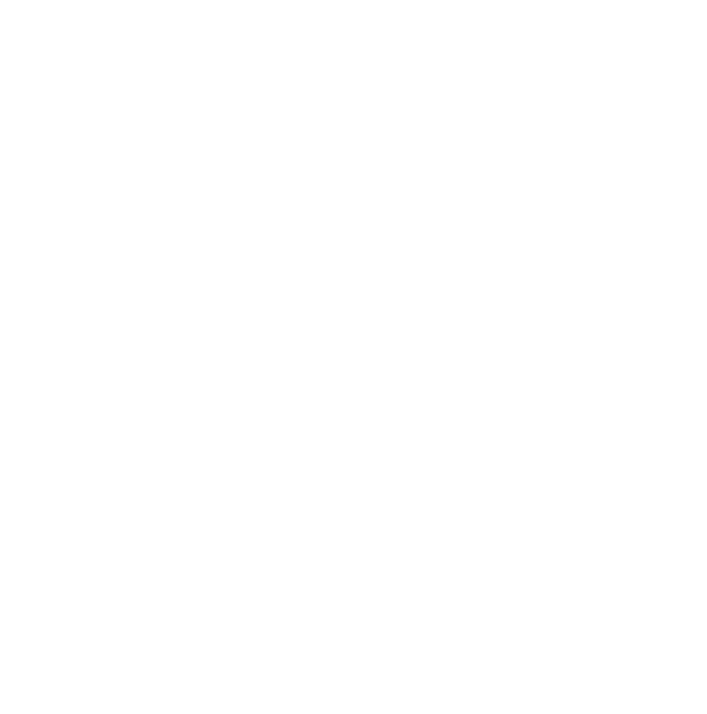
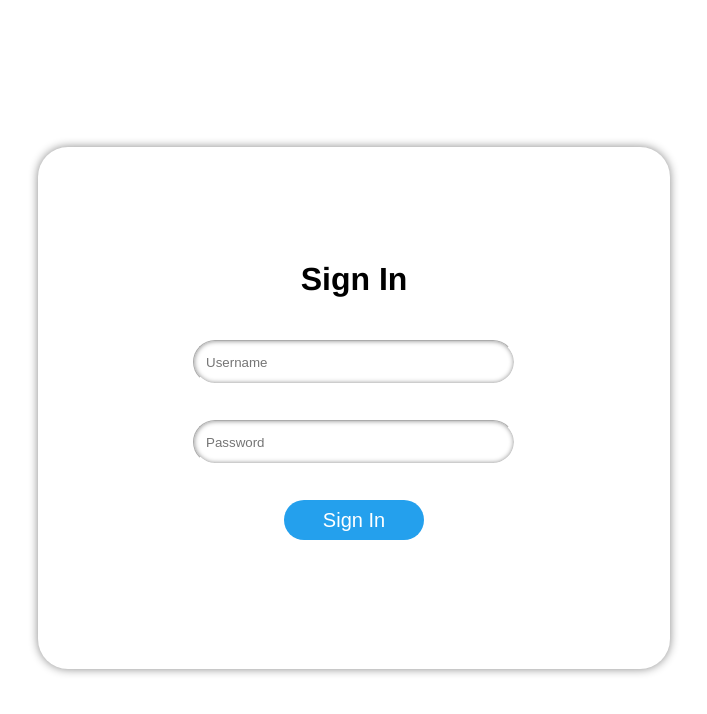
Before and after one commit to manriquezmanny/login-ui-manriquez, a plain HTML site: page loginUi.html in a window 1280 px wide. Shown: the whole page, without its empty margins (286-993 px from the left). Drawn offline with Linux system fonts and the light colour scheme.

Commit message:
Finished Project

```diff
--- a/loginUi.html
+++ b/loginUi.html
@@ -2,13 +2,14 @@
 <html>
     <head>
         <title>Login UI</title>
+        <link rel="stylesheet" href="style.css">
     </head>
     <body>
-        <div class="container">
-            <div class="item">
-                <!-- Add two input fields-->
-                <!-- Add Login Button-->
-            </div>
+        <div id="login-box">
+            <h1 class="login-item" style="text-align:center;">Sign In</h1><br>
+            <input class="login-item" type="text" id="username" name="username" placeholder="Username"><br><br>
+            <input class="login-item" type="password" id="password" name="password" placeholder="Password"><br><br>
+            <button class="login-item" type="button">Sign In</button><br><br>
         </div>
     </body>
 </html>
--- a/style.css
+++ b/style.css
@@ -0,0 +1,53 @@
+body{
+    display:flex;
+    min-height:100vh;
+    flex-direction:column;
+    justify-content:center;
+    align-items:center;
+}
+
+#login-box{
+    width:50%;
+    /*Only item in body container, so .4 on flex-grow fills 40% of y axis while remaining centered*/
+    flex-grow:.4;
+    border-radius:30px;
+    box-shadow:0px 0px 10px #888888;
+    display:flex;
+    overflow:hidden;
+    flex-direction:column;
+    align-items:center;
+    justify-content:center;
+}
+
+.login-item{
+    width: 50%;
+    flex: 0 0 40px;
+}
+
+input{
+    border:1px inset white;
+    box-shadow: inset 0 0 5px #888888;
+    border-radius: 30px;
+    text-indent: 10px;
+}
+
+button.login-item{
+    overflow: hidden;
+    color: white;
+    background-color: #24A0ED;
+    width: 22%;
+    max-width: 150px;
+    min-width:75px;
+    font-size: 20px;
+    border-radius: 30px;
+    border: 0px;
+}
+
+button:hover{
+    background-color: #25A;
+    cursor: pointer;
+}
+
+h1.login-item{
+    font-family:Helvetica;
+}
```
